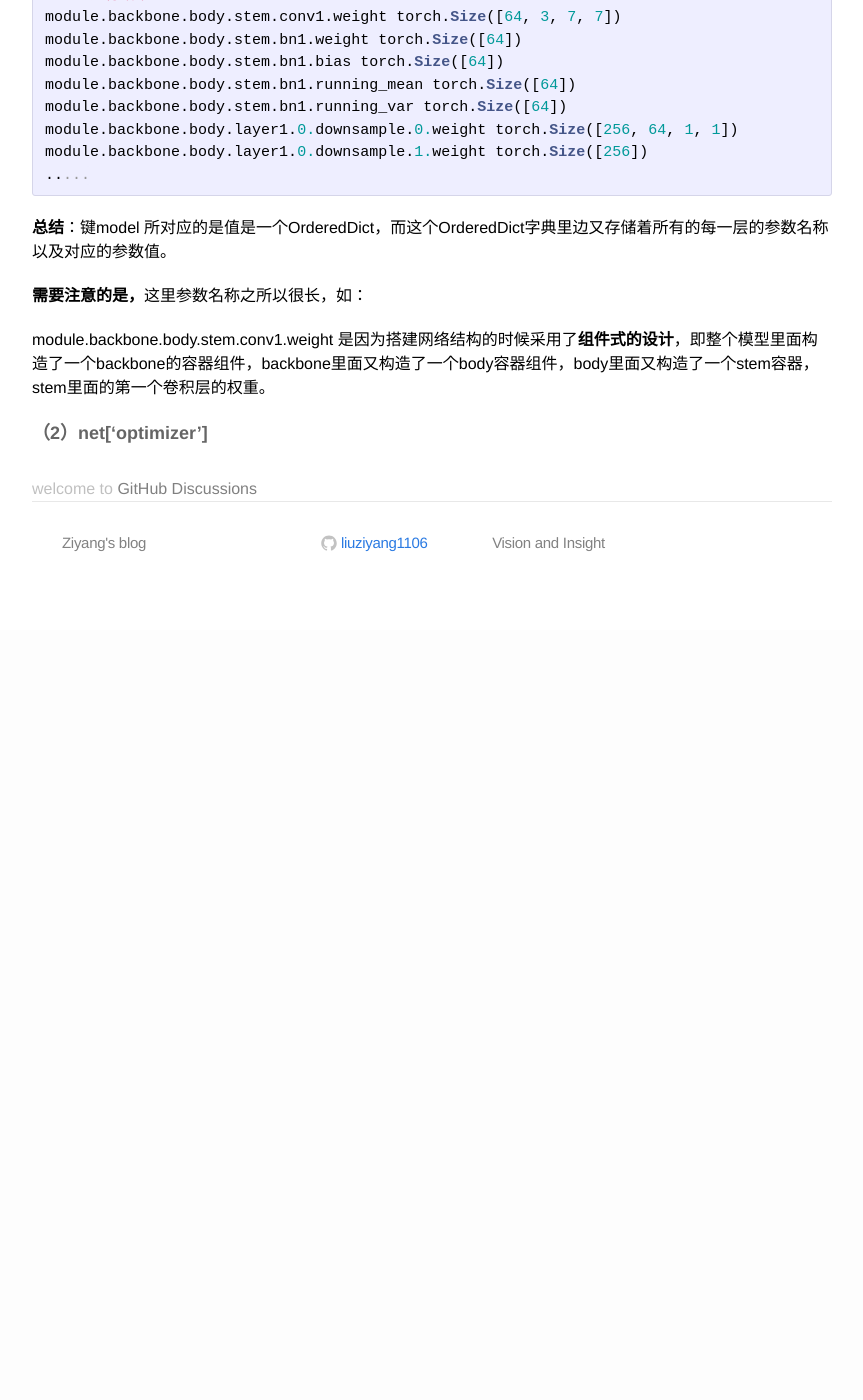
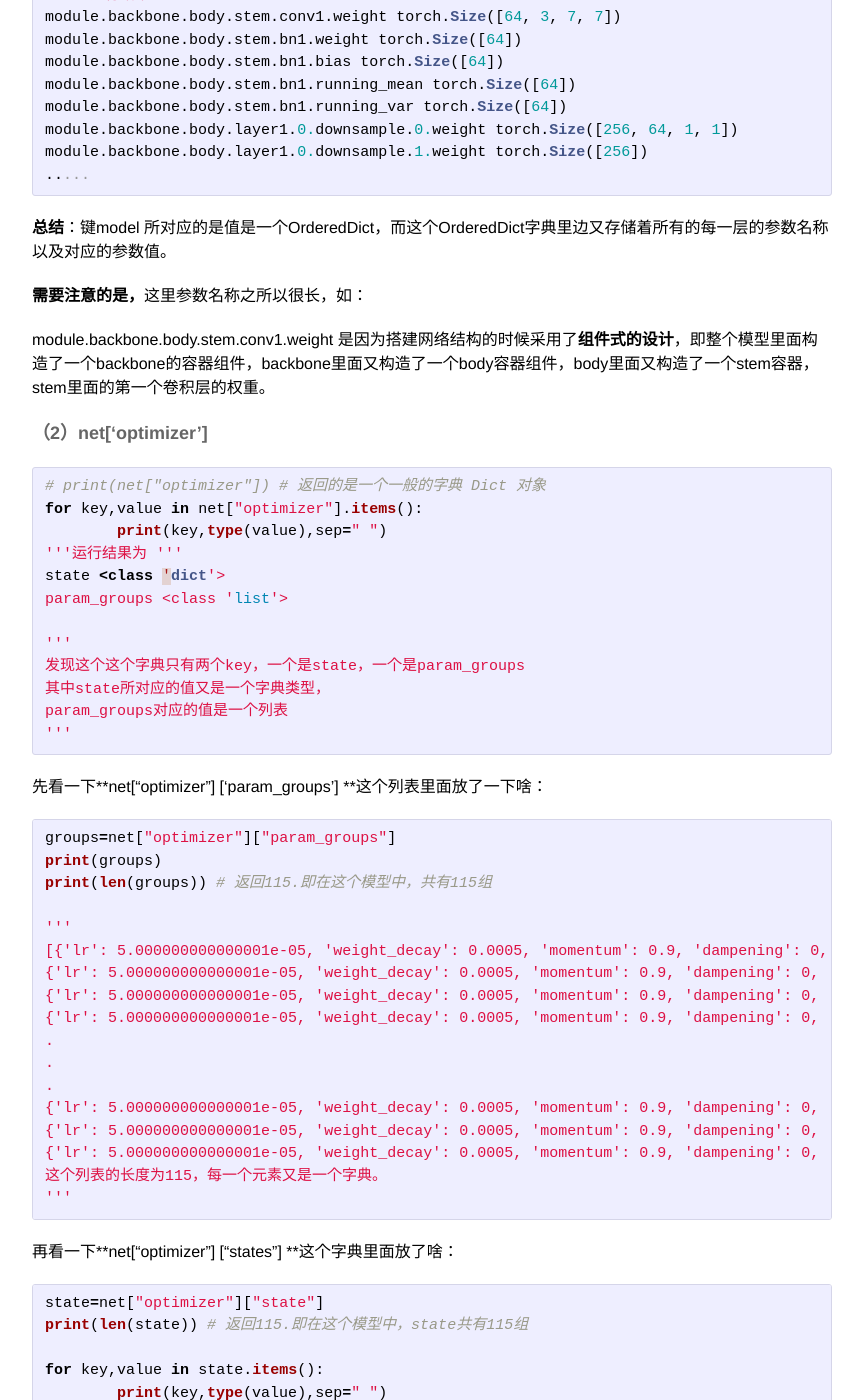
Before and after one commit to liuziyang1106/liuziyang1106.github.io, a Jekyll site: the page built from _posts/2021-3-23-pytorch-model-save-ways.md, in a window 1280 px wide and 1400 px high, scrolled down 1924 px. Shown: the whole window, without its empty margins (208-1071 px from the left). Built offline with Jekyll 4.4.1, drawn with Linux system fonts in a browser that asks for light colours; before the commit the page ends 2554 px from its top, so only the background shows below that; some of the changed text lies outside the part shown.

Commit message:
net dict

````diff
--- a/_posts/2021-3-23-pytorch-model-save-ways.md
+++ b/_posts/2021-3-23-pytorch-model-save-ways.md
@@ -104,3 +104,89 @@ module.backbone.body.stem.conv1.weight
 是因为搭建网络结构的时候采用了**组件式的设计**，即整个模型里面构造了一个backbone的容器组件，backbone里面又构造了一个body容器组件，body里面又构造了一个stem容器，stem里面的第一个卷积层的权重。
 
 ##### （2）net['optimizer']
+
+```python
+# print(net["optimizer"]) # 返回的是一个一般的字典 Dict 对象
+for key,value in net["optimizer"].items():
+	print(key,type(value),sep=" ")
+'''运行结果为 '''
+state <class 'dict'>
+param_groups <class 'list'>
+
+'''
+发现这个这个字典只有两个key，一个是state，一个是param_groups
+其中state所对应的值又是一个字典类型，
+param_groups对应的值是一个列表
+'''
+```
+
+先看一下**net["optimizer"] ['param_groups'] **这个列表里面放了一下啥：
+
+```python
+groups=net["optimizer"]["param_groups"]
+print(groups)
+print(len(groups)) # 返回115.即在这个模型中，共有115组
+
+'''
+[{'lr': 5.000000000000001e-05, 'weight_decay': 0.0005, 'momentum': 0.9, 'dampening': 0, 'nesterov': False, 'initial_lr': 0.005, 'params': [140566644061240]},
+{'lr': 5.000000000000001e-05, 'weight_decay': 0.0005, 'momentum': 0.9, 'dampening': 0, 'nesterov': False, 'initial_lr': 0.005, 'params': [140566644061960]},
+{'lr': 5.000000000000001e-05, 'weight_decay': 0.0005, 'momentum': 0.9, 'dampening': 0, 'nesterov': False, 'initial_lr': 0.005, 'params': [140566644062248]},
+{'lr': 5.000000000000001e-05, 'weight_decay': 0.0005, 'momentum': 0.9, 'dampening': 0, 'nesterov': False, 'initial_lr': 0.005, 'params': [140566644077336]},
+.
+.
+.
+{'lr': 5.000000000000001e-05, 'weight_decay': 0.0005, 'momentum': 0.9, 'dampening': 0, 'nesterov': False, 'initial_lr': 0.005, 'params': [140566644061960]},
+{'lr': 5.000000000000001e-05, 'weight_decay': 0.0005, 'momentum': 0.9, 'dampening': 0, 'nesterov': False, 'initial_lr': 0.005, 'params': [140566103171936]},
+{'lr': 5.000000000000001e-05, 'weight_decay': 0.0005, 'momentum': 0.9, 'dampening': 0, 'nesterov': False, 'initial_lr': 0.005, 'params': [140566103172008]}]
+这个列表的长度为115，每一个元素又是一个字典。
+'''
+```
+
+再看一下**net["optimizer"] ["states"] **这个字典里面放了啥：
+
+```python
+state=net["optimizer"]["state"]
+print(len(state)) # 返回115.即在这个模型中，state共有115组
+
+for key,value in state.items():
+	print(key,type(value),sep=" ")
+'''
+140566644061240 <class 'dict'>
+140566644061960 <class 'dict'>
+140566644062248 <class 'dict'>
+140566644077336 <class 'dict'>
+.
+.
+.
+140566103171936 <class 'dict'>
+140566103172008 <class 'dict'>
+
+这个字典的长度是115，而且和前面的param_groups有着对应关系，每一个元素的键值就是param_groups中每一个元素的params。
+'''
+```
+
+##### (3)  net ['scheduler']
+
+```python
+scheduler=net["scheduler"] # 返回的依然是一个字典
+print(len(scheduler)) # 字典的长度为 7
+print(scheduler)
+'''
+{'milestones': (70000, 90000),
+'gamma': 0.1,
+'warmup_factor': 0.3333333333333333,
+'warmup_iters': 500,
+'warmup_method': 'linear',
+'base_lrs': [0.005, 0.005, 0.005, 0.01, ......, 0.005, 0.005, 0.005, 0.005, 0.01],
+'last_epoch': 99999}
+继续看一下这个base_lrs的信息
+'''
+
+print(len(scheduler["base_lrs"])) # 返回115，→115个数组成的一个列表
+```
+
+##### (4) net['iteration']
+
+```
+print(net["iteration"]) # 返回 9999 ，它是一个具体的数字
+```
````
